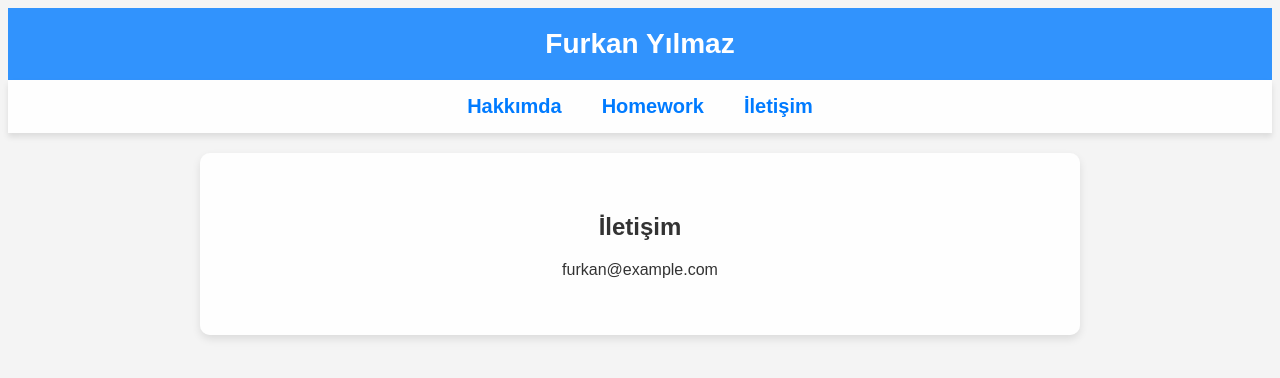
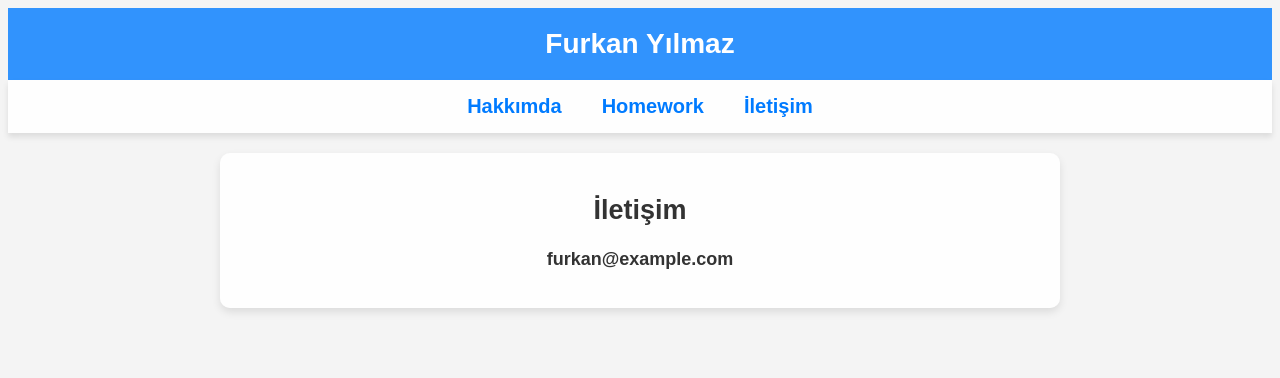
Before and after one commit to Furkanylmz05/Furkanylmz05.github.io, a plain HTML site: page index.html in a window 1280 px wide. Both pictures are taken after a click on the link "İletişim". Drawn offline with Linux system fonts and the light colour scheme.

Commit message:
Update style.css

```diff
--- a/style.css
+++ b/style.css
@@ -64,3 +64,12 @@ button {
 button:hover {
     background: #0056b3;
 }
+
+#iletisim {
+    padding: 20px;
+    font-size: 18px;
+}
+
+#iletisim p {
+    font-weight: bold;
+}
```
